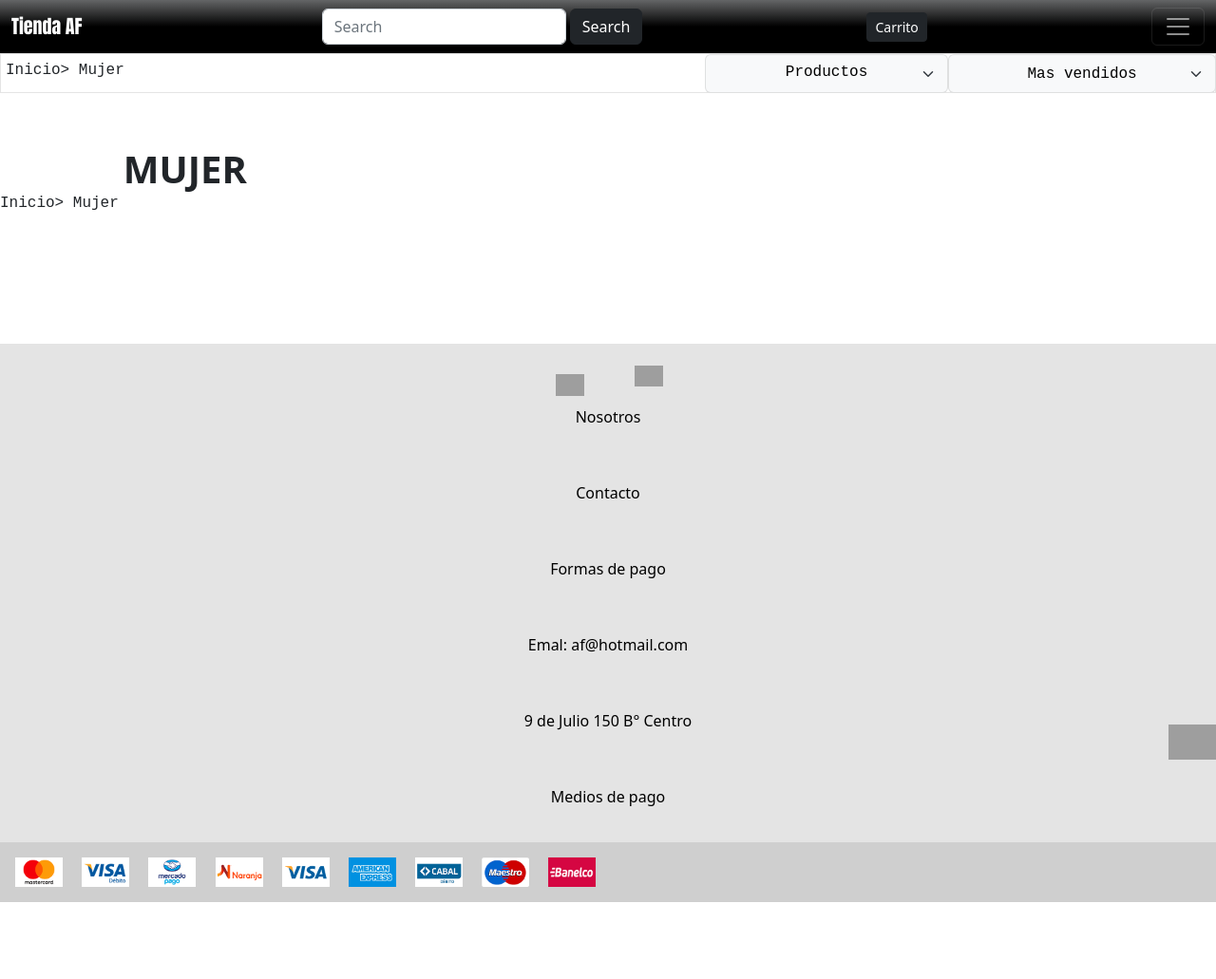
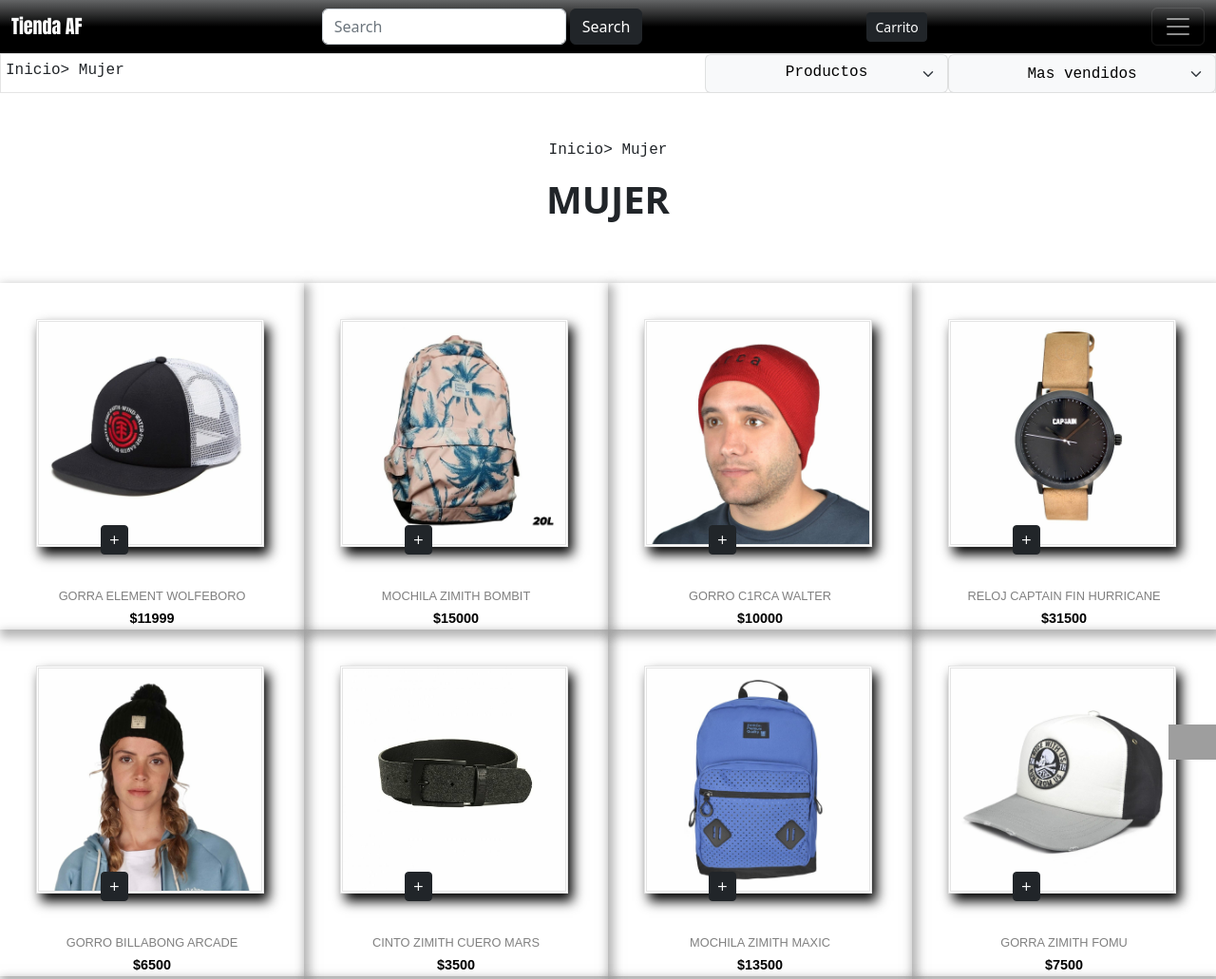
Before and after one commit to gustavo3434/API, a website: page mujer.html in a window 1280 px wide. Shown: the top 1031 px of the page at 95% size. Before the commit the page ends 950 px from the top, so only its background shows below. Drawn offline with nearby package versions, Linux system fonts and the light colour scheme; grey boxes are pictures that could not be loaded; files whose address does not match are found by name.

Commit message:
17 commit

```diff
--- a/js/tiendaAf.js
+++ b/js/tiendaAf.js
@@ -63,7 +63,7 @@
   .then((res) => res.json())
   .then((data) => {
     data.forEach((produc) => {
-        productos1.push(JSON.parse(produc))
+        productos1.push(produc)
         const div = document.createElement("div");
         div.setAttribute("class","contenedor");
         div.innerHTML =
--- a/mujer.html
+++ b/mujer.html
@@ -90,10 +90,11 @@
       <div class="galeria_ " id="filtro">
 
       </div>
+      <p class="centrar">Inicio> Mujer</p>
+      <h2 class="ind">MUJER</h2>
       <div id="espacio"></div>
       <div class="galeria_" id="contenedor_mujer">
-        <p class="centrar">Inicio> Mujer</p>
-        <h2 class="ind">MUJER</h2>
+
 
       </div>
 
```
